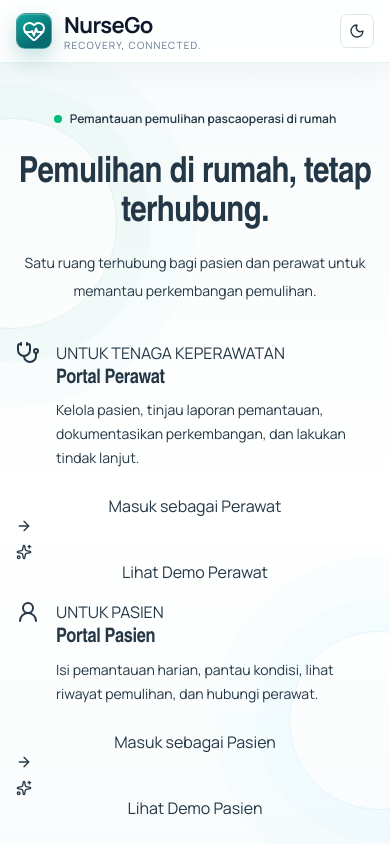
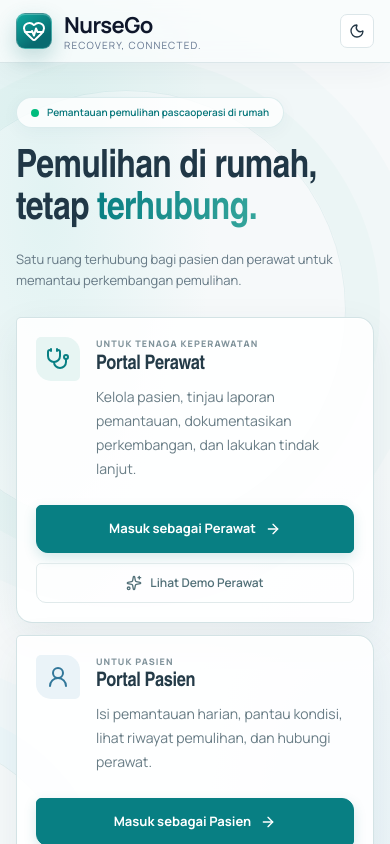
Before and after one commit to suitsiap03-ctrl/NurseGo, a React (Vite) app: page / in a window 390 px wide. Shown: the top 844 px of the page. Built offline with nearby package versions, Linux system fonts and the light colour scheme; no server answers.

Commit message:
Style access-first NurseGo entry screen for mobile and desktop

```diff
--- a/src/index.css
+++ b/src/index.css
@@ -1278,3 +1278,183 @@ html[data-theme="dark"] .nursego-ios-bottom-nav .nursego-ios-tab-active {
   html[data-theme="dark"] .nursego-ios-header,
   html[data-theme="dark"] .nursego-ios-bottom-nav { background: rgba(14,31,37,.97) !important; }
 }
+
+/* =========================================================
+   NURSEGO ENTRY — direct access-first welcome screen
+   ========================================================= */
+.nursego-entry-screen {
+  position: relative;
+  isolation: isolate;
+  overflow: hidden;
+  background:
+    radial-gradient(ellipse at 12% 18%, rgba(185,231,228,.34), transparent 34%),
+    radial-gradient(ellipse at 88% 78%, rgba(214,235,245,.42), transparent 34%),
+    #f6f9fa;
+}
+.nursego-entry-screen::before,
+.nursego-entry-screen::after {
+  content: "";
+  position: absolute;
+  z-index: -1;
+  pointer-events: none;
+  border: 1px solid rgba(8,127,131,.08);
+  border-radius: 50%;
+}
+.nursego-entry-screen::before { width: 440px; height: 440px; top: 8%; right: -300px; }
+.nursego-entry-screen::after { width: 340px; height: 340px; bottom: 4%; left: -260px; }
+.nursego-entry-header {
+  position: relative;
+  z-index: 2;
+  background: rgba(250,253,253,.78) !important;
+  border-bottom: 1px solid rgba(190,210,213,.5);
+  -webkit-backdrop-filter: blur(18px) saturate(1.3);
+  backdrop-filter: blur(18px) saturate(1.3);
+}
+.nursego-entry-main { position: relative; z-index: 1; }
+.nursego-entry-intro { max-width: 720px; }
+.nursego-entry-kicker {
+  color: #08777b;
+  background: rgba(255,255,255,.78);
+  border: 1px solid rgba(8,127,131,.13);
+  box-shadow: 0 4px 18px rgba(23,76,82,.045);
+}
+.nursego-entry-title { color: #203746; }
+.nursego-entry-title span {
+  color: #087f83;
+  background: linear-gradient(100deg,#087f83,#36a69c);
+  -webkit-background-clip: text;
+  background-clip: text;
+  -webkit-text-fill-color: transparent;
+}
+.nursego-entry-description { max-width: 560px; color: #667985; }
+.nursego-entry-portal {
+  position: relative;
+  display: flex;
+  flex-direction: column;
+  justify-content: space-between;
+  min-height: 270px;
+  padding: 25px;
+  background: rgba(255,255,255,.88);
+  border: 1px solid rgba(195,216,219,.72);
+  border-radius: 7px 22px 7px 22px;
+  box-shadow: 0 14px 40px rgba(29,66,75,.075), inset 0 1px 0 rgba(255,255,255,.9);
+  transition: transform 190ms ease, box-shadow 190ms ease, border-color 190ms ease;
+}
+.nursego-entry-portal:hover {
+  transform: translateY(-3px);
+  border-color: rgba(8,127,131,.32);
+  box-shadow: 0 19px 46px rgba(29,66,75,.11);
+}
+.nursego-entry-icon {
+  flex: 0 0 auto;
+  width: 50px;
+  height: 50px;
+  display: flex;
+  align-items: center;
+  justify-content: center;
+  color: #087f83;
+  background: #e7f5f3;
+  border-radius: 5px 15px 5px 15px;
+}
+.nursego-entry-patient .nursego-entry-icon { color: #32779a; background: #eaf3f8; }
+.nursego-entry-overline {
+  color: #80939b;
+  font-size: 9px;
+  font-weight: 800;
+  letter-spacing: .12em;
+}
+.nursego-entry-portal h2 { color: #243b48; }
+.nursego-entry-copy { color: #687c85; }
+.nursego-entry-primary {
+  min-height: 48px;
+  display: flex;
+  align-items: center;
+  justify-content: center;
+  gap: 9px;
+  padding: 0 18px;
+  color: #fff;
+  font-size: 13px;
+  font-weight: 700;
+  background: #087f83;
+  border: 1px solid #087f83;
+  border-radius: 5px 12px 5px 12px;
+  box-shadow: 0 5px 13px rgba(8,127,131,.16);
+}
+.nursego-entry-primary:hover { background: #076c70; transform: translateY(-1px); }
+.nursego-entry-demo {
+  min-height: 40px;
+  display: flex;
+  align-items: center;
+  justify-content: center;
+  gap: 8px;
+  color: #527078;
+  font-size: 12px;
+  font-weight: 600;
+  background: transparent;
+  border: 1px solid #e0eaeb;
+  border-radius: 5px 10px 5px 10px;
+}
+.nursego-entry-demo:hover { color: #087f83; background: #f2f9f8; border-color: #c5dfdc; }
+.nursego-entry-benefits { color: #6d8189; }
+.nursego-entry-benefits span { display: inline-flex; align-items: center; gap: 7px; }
+.nursego-entry-benefits svg { color: #168b87; }
+.nursego-entry-access { color: #8a9aa1; }
+.nursego-entry-footer { color: #91a0a6; border-top: 1px solid rgba(190,210,213,.45); }
+html[data-theme="dark"] .nursego-entry-screen {
+  background:
+    radial-gradient(ellipse at 12% 18%, rgba(29,105,105,.18), transparent 36%),
+    radial-gradient(ellipse at 88% 78%, rgba(37,78,100,.2), transparent 36%),
+    #0d1c22 !important;
+}
+html[data-theme="dark"] .nursego-entry-header {
+  background: rgba(13,29,35,.82) !important;
+  border-bottom-color: #2b4149 !important;
+}
+html[data-theme="dark"] .nursego-entry-kicker {
+  color: #9be0d8;
+  background: rgba(24,48,54,.86);
+  border-color: #31575a;
+}
+html[data-theme="dark"] .nursego-entry-title,
+html[data-theme="dark"] .nursego-entry-portal h2 { color: #edf5f6 !important; }
+html[data-theme="dark"] .nursego-entry-title span {
+  color: #83d8d0;
+  background: none;
+  -webkit-text-fill-color: #83d8d0;
+}
+html[data-theme="dark"] .nursego-entry-description,
+html[data-theme="dark"] .nursego-entry-copy { color: #b0c1c7 !important; }
+html[data-theme="dark"] .nursego-entry-portal {
+  background: rgba(21,40,47,.92) !important;
+  border-color: #35515a !important;
+  box-shadow: 0 16px 42px rgba(0,0,0,.22), inset 0 1px 0 rgba(220,245,246,.035);
+}
+html[data-theme="dark"] .nursego-entry-icon { color: #8fe0d7; background: #1b4143; }
+html[data-theme="dark"] .nursego-entry-patient .nursego-entry-icon { color: #a8d7f1; background: #203b4b; }
+html[data-theme="dark"] .nursego-entry-overline,
+html[data-theme="dark"] .nursego-entry-benefits,
+html[data-theme="dark"] .nursego-entry-access,
+html[data-theme="dark"] .nursego-entry-footer { color: #9aadb5 !important; }
+html[data-theme="dark"] .nursego-entry-demo {
+  color: #c4d5d9;
+  border-color: #38515a;
+}
+html[data-theme="dark"] .nursego-entry-demo:hover { background: #1b353d; color: #9be0d8; }
+html[data-theme="dark"] .nursego-entry-footer { border-top-color: #2b4149; }
+@media (max-width: 640px) {
+  .nursego-entry-main { padding-top: 34px !important; padding-bottom: 34px !important; }
+  .nursego-entry-intro { text-align: left; }
+  .nursego-entry-kicker { font-size: 10px; }
+  .nursego-entry-title { font-size: clamp(2.25rem, 10vw, 3rem) !important; }
+  .nursego-entry-description { margin-left: 0; max-width: 390px; font-size: 13px !important; line-height: 1.65 !important; }
+  .nursego-entry-portals { margin-top: 26px !important; gap: 12px !important; }
+  .nursego-entry-portal { min-height: 0; padding: 19px; border-radius: 5px 16px 5px 16px; }
+  .nursego-entry-icon { width: 44px; height: 44px; }
+  .nursego-entry-benefits { justify-content: flex-start; gap: 10px 16px; font-size: 10px; }
+  .nursego-entry-benefits span { flex: 0 0 calc(50% - 8px); }
+  .nursego-entry-access { text-align: left !important; }
+}
+@media (prefers-reduced-motion: reduce) {
+  .nursego-entry-portal, .nursego-entry-primary, .nursego-entry-demo { transition: none !important; }
+  .nursego-entry-portal:hover, .nursego-entry-primary:hover { transform: none !important; }
+}
```
